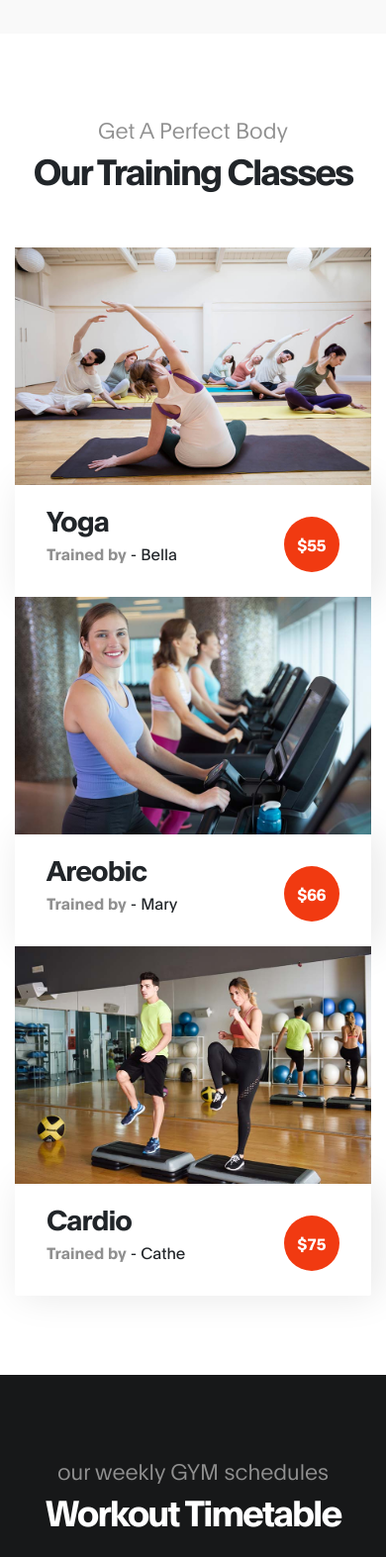
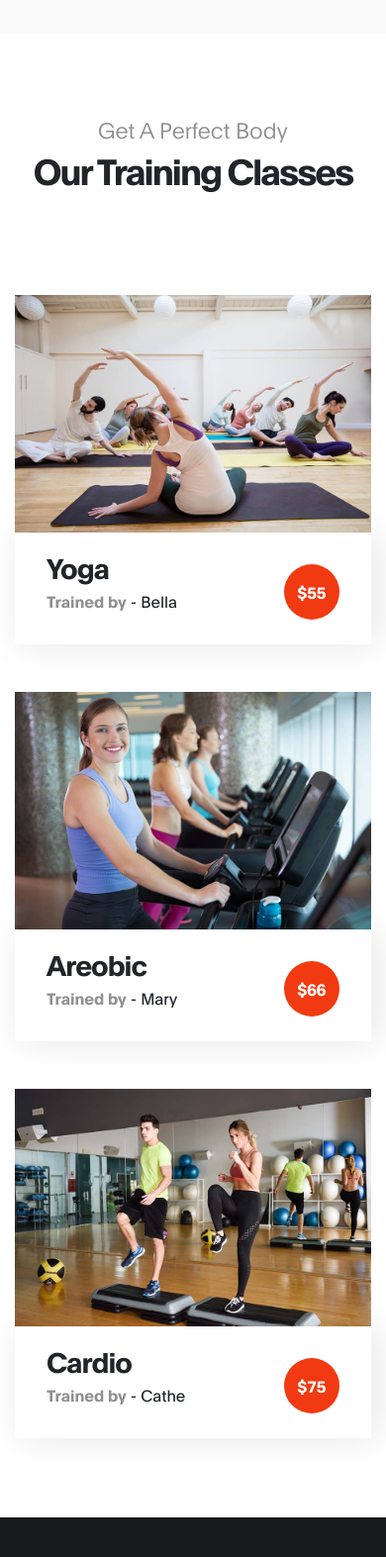
Before and after one commit to JackMerma/GymApp, a Django app: page / in a window 390 px wide. Shown: the part 3043-4616 px from the top of the page at 99% size. Run offline with Django 3.2, Linux system fonts and the light colour scheme; some libraries are stand-ins or nearby versions.

Commit message:
cambio de clase general(css)

```diff
--- a/templates/index.html
+++ b/templates/index.html
@@ -202,7 +202,7 @@ https://www.tooplate.com/view/2119-gymso-fitness
                              </div>
 
                             {% for dest in dests %}
-                            <div class="col-lg-4 col-md-6 col-12 aos-init aos-animate" data-aos="fade-up" data-aos-delay="500">
+                            <div class="mt-5 mt-lg-0 col-lg-4 col-md-6 col-12 aos-init aos-animate" data-aos="fade-up" data-aos-delay="500">
                                 <div class="class-thumb">
                                   <img src="{{baseURL}}/{{dest.img}}" class="img-fluid" alt="Class">
 
```
